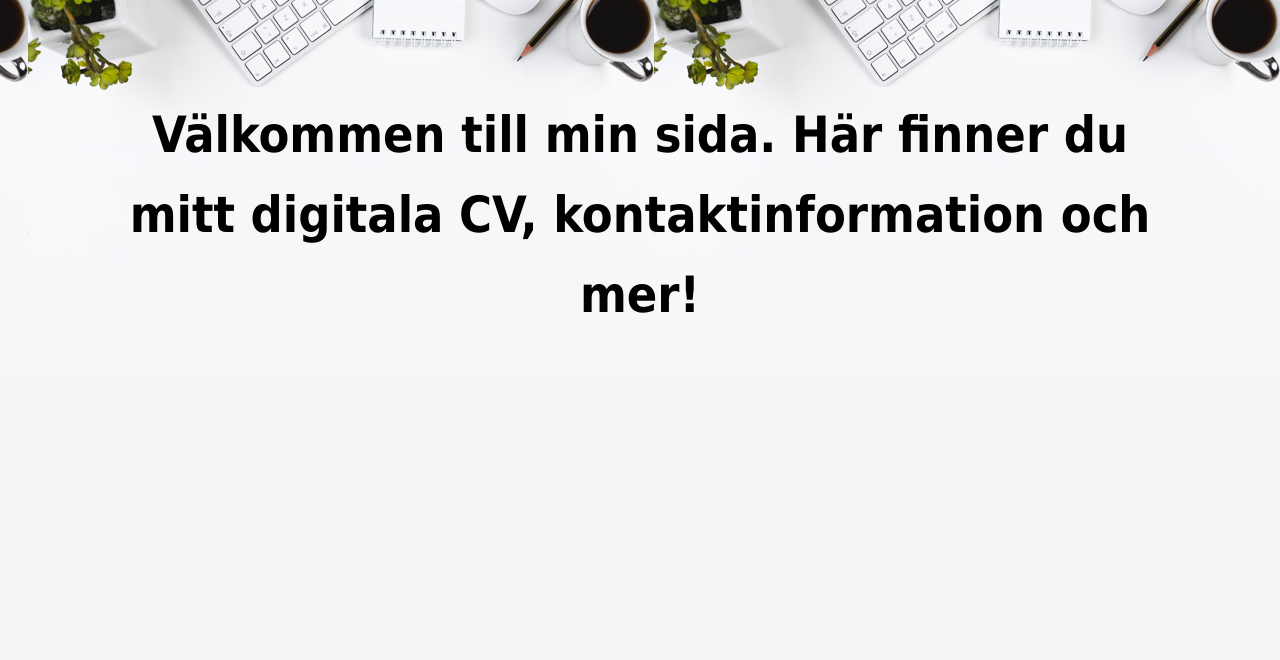
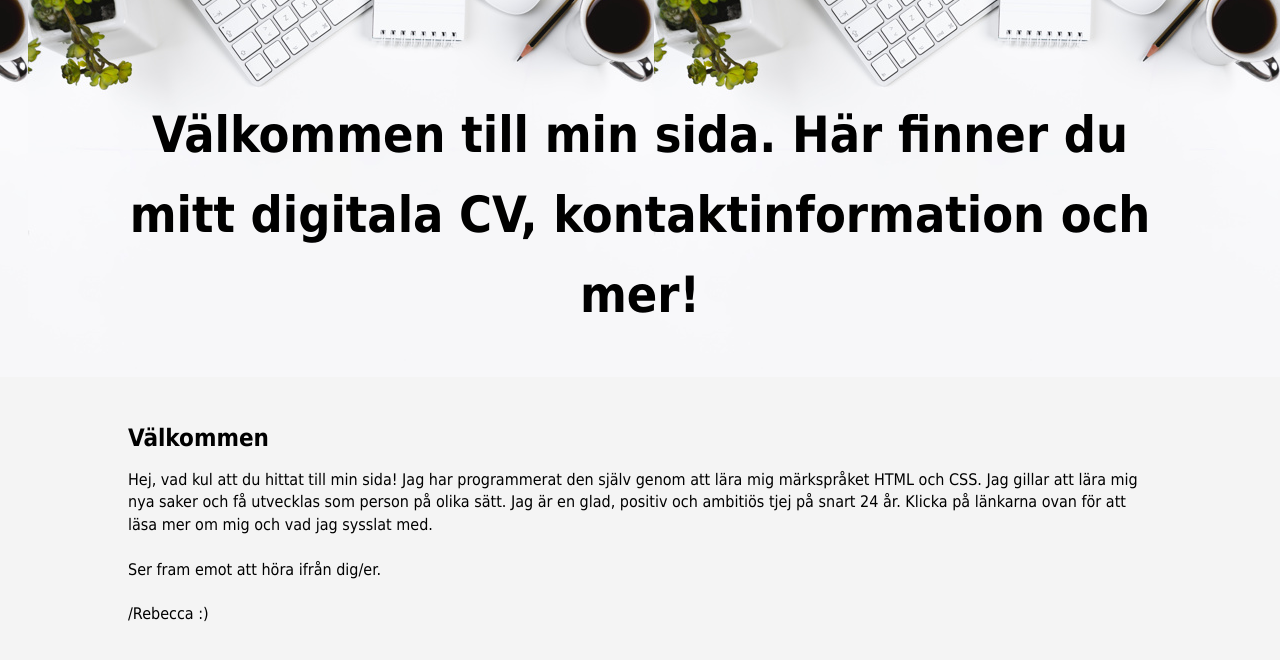
Before and after one commit to RkCVebus/RkCVebus.github.io, a plain HTML site: page index.html in a window 1280 px wide. Shown: the part 66-726 px from the top of the page. Drawn offline with Linux system fonts and the light colour scheme; files that its build step writes are made by us from their sources; files whose address does not match are found by name.

Commit message:
Update index.html

```diff
--- a/index.html
+++ b/index.html
@@ -27,5 +27,19 @@
 			</div>
 		</section>
 
+		<div class="container">
+			<section id="main">
+				<h1>Välkommen</h1>
+				<p> Hej, vad kul att du hittat till min sida! Jag har programmerat den själv genom att lära mig märkspråket HTML och CSS. Jag gillar att lära mig nya saker och få utvecklas som person på olika sätt. Jag är en glad, positiv och ambitiös tjej på snart 24 år. Klicka på länkarna ovan för att läsa mer om mig och vad jag sysslat med.
+					<br>
+					<br>
+					Ser fram emot att höra ifrån dig/er.
+					<br>
+					<br>
+					/Rebecca :)
+				</p>
+			</section>
+		</div>
+
 	</body>
 </html>
```
